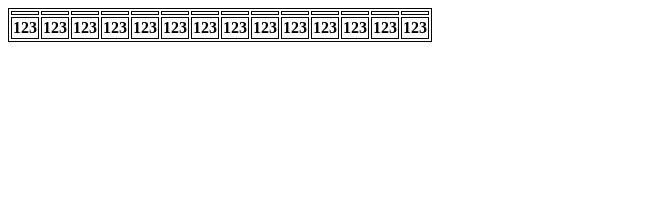
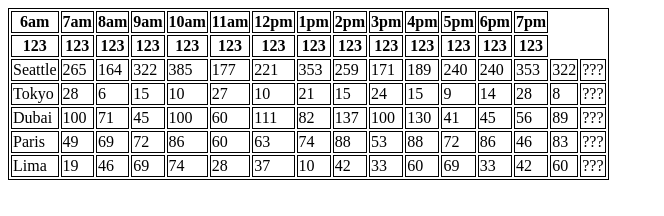
Before and after one commit to DeanWeiss/cookie-stand, a plain HTML site: page index.html in a window 1280 px wide. Shown: the whole page, without its empty margins (0-664 px from the left). Drawn offline with Linux system fonts and the light colour scheme.

Commit message:
Added more code

```diff
--- a/js/app.js
+++ b/js/app.js
@@ -1,64 +1,67 @@
-`use strict`;
-const hours = [`6am`, `7am`, `8am`, `9am`, `10am`, `11am`, `12pm`, `1pm`, `2pm`, `3pm`, `4pm`, `5pm`, `6pm`, `7pm`]
+'use strict';
+
+const hours = ['6am', '7am', '8am', '9am', '10am', '11am', '12pm', '1pm', '2pm', '3pm', '4pm', '5pm', '6pm', '7pm'];
 let tableElem = null;
 
-function City(name, minCustomers, maxCustomers, avgCookiePerCustomer) {
-    this.name = name;
-    this.minCustomers = minCustomers
-    this.maxCustomers = maxCustomers
-    this.avgCookiePerCustomer = avgCookiePerCustomer
-    this.cookiesSales = [];
-    this.generateSalesPerHour();
+function CookieStand(location, minCustomersPerHour, maxCustomersPerHour, avgCookiesPerCustomer) {
+  this.location = location;
+  this.minCustomersPerHour = minCustomersPerHour;
+  this.maxCustomersPerHour = maxCustomersPerHour;
+  this.avgCookiesPerCustomer = avgCookiesPerCustomer;
+  this.cookieSales = [];
+  this.generateCookieSales();
 }
 
-City.prototype.generateSalesPerHour = function () {
+CookieStand.prototype.generateCookieSales = function () {
   for (let i = 0; i < hours.length; i++) {
-        const simulatedCustomersPerHour = randomInRange(this.minCustomers, this.maxCustomers);
-        const simulatedSales = Math.ceil(simulatedCustomersPerHour * this.avgCookiePerCustomer);
-        this.cookiesSales.push(simulatedSales);
+    const simulatedCustomersPerHour = randomInRange(this.minCustomersPerHour, this.maxCustomersPerHour);
+    const simulatedSales = Math.ceil(simulatedCustomersPerHour * this.avgCookiesPerCustomer);
+    this.cookieSales.push(simulatedSales);
   }
 }
 
-City.prototype.render = function () {
-    const rowElem = document.createElement(`tr`);
-    rowElem.appendChild(rowElem);
+CookieStand.prototype.render = function () {
+  const rowElem = document.createElement('tr');
+  tableElem.appendChild(rowElem);
 
-    const nameElem = document.createElement(`td`);
-    rowElem.appendChild(nameElem);
-    nameElem.textContent = this.name;
+  const locationElem = document.createElement('td');
+  rowElem.appendChild(locationElem);
+  locationElem.textContent = this.location;
 
-    for(let i=0; i < this.cookiesSales.length; i++) {
-        const SalesElem = document.createElement(`td`);
-        rowElem.appendChild(SalesElem);
-        SalesElem.textContent = this.cookieSales[i];
+  for (let i = 0; i < this.cookieSales.length; i++) {
+    const salesElem = document.createElement('td');
+    rowElem.appendChild(salesElem);
+    salesElem.textContent = this.cookieSales[i];
   }
 
-    const totalElem = document.createElement(`td`);
+  const totalElem = document.createElement('td');
   rowElem.appendChild(totalElem);
-    totalElem.textContent = `Total`
+  totalElem.textContent = '???'
 }
 
 function randomInRange(min, max) {
-    return Math.floor(Math.random() * (max-min + 1) + min);
+  return Math.floor(Math.random() * (max - min + 1) + min);
 }
 
 function createTable() {
-    const containerElem = document.getElementById(`sales-data`);
-    tableElem = document.createElement(`table`);
+  const containerElem = document.getElementById('sales-data');
+  tableElem = document.createElement('table');
   containerElem.appendChild(tableElem);
 }
 
 function createHeaderRow() {
-    const headerRowElem = document.createElement(`tr`);
+  const headerRowElem = document.createElement('tr');
   tableElem.appendChild(headerRowElem);
   for (let i = 0; i < hours.length; i++) {
-        const headerCellElem = document.createElement(`th`)
+    const headerCellElem = document.createElement('th');
     headerRowElem.appendChild(headerCellElem);
-        headerCellElem.textcontent = hours[i];
+    headerCellElem.textContent = hours[i];
   }
+
 }
 
 function createFooterRow() {
+
   const footerRowElem = document.createElement('tr');
   tableElem.appendChild(footerRowElem);
   for (let i = 0; i < hours.length; i++) {
@@ -69,21 +72,21 @@ function createFooterRow() {
 }
 
 function getHourlyTotalsAcrossShops() {
-    return 123; //needs real values
+    return 123; // TODO: need real values
   }
 
 createTable();
 createHeaderRow();
 createFooterRow();
 
-const cities = [
-    new City(`Seattle`, 23, 65, 6.3),
-    new City(`Tokyo`, 3, 24, 1.2),
-    new City(`Dubai`, 11, 38, 3.7),
-    new City(`Paris`, 20, 38, 2.3),
-    new City(`Lima`, 2, 16, 4.6),
+const cookieStands = [
+  new CookieStand('Seattle', 23, 65, 6.3),
+  new CookieStand('Tokyo', 3, 24, 1.2),
+  new CookieStand('Dubai', 11, 38, 3.7),
+  new CookieStand('Paris', 20, 38, 2.3),
+  new CookieStand('Lima', 2, 16, 4.6)
 ];
 
-for (let i = 0; i < cities.length; i++) {
-    cities[i].render();
+for (let i = 0; i < cookieStands.length; i++) {
+  cookieStands[i].render();
 }
```
Also changed, not shown: sales.html (+1 -0 lines). Lines whose indentation alone changed are shown as unchanged.
